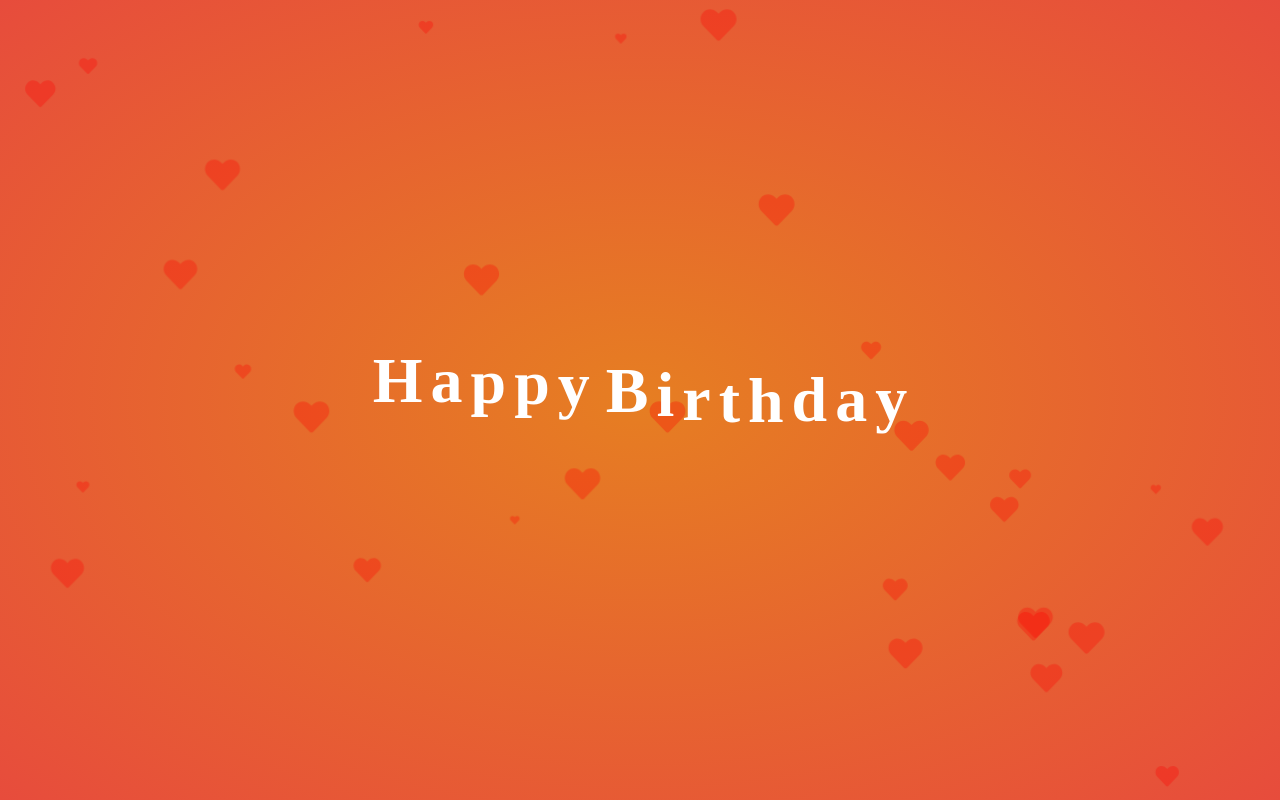
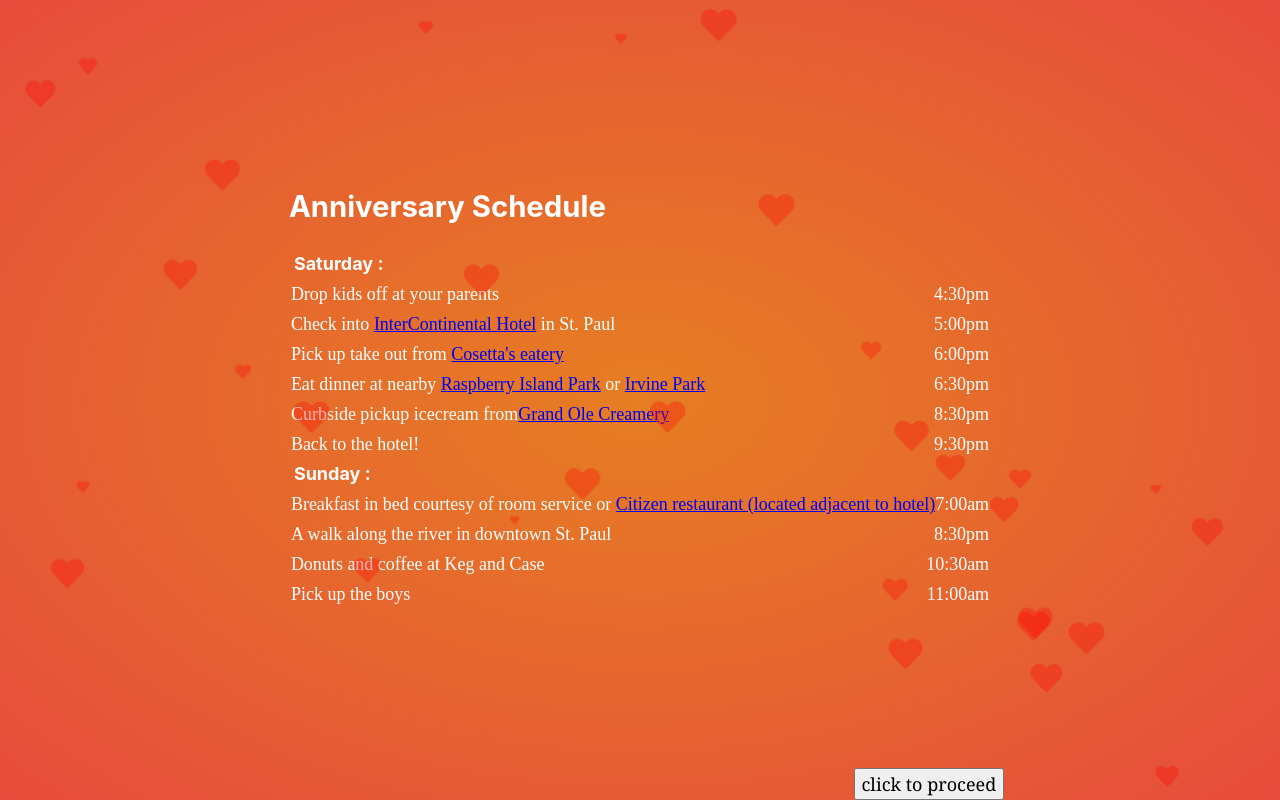
Before and after one commit to ejnelson/ejnelson, a Gatsby site: page /32 in a window 1280 px wide. Shown: the top 800 px of the page. Built offline with nearby package versions, Linux system fonts and the light colour scheme; Gatsby itself is replaced by a stand-in of ours.

Commit message:
adding a button

```diff
--- a/src/components/birthdayWrapper.js
+++ b/src/components/birthdayWrapper.js
@@ -9,7 +9,8 @@ const listOfWords = [
   "HOT",
   "BRAVE",
   "LOVING",
-  "SEXY",
+  "COURAGEOUS",
+  "WORTHY",
   "STRONG",
   "SMART",
   "STRONG WILLED",
--- a/src/pages/32.js
+++ b/src/pages/32.js
@@ -44,8 +44,88 @@ const Message = ({ toggleWords, onClick }) => {
   )
 }
 
+const Schedule = ({ toggleWords, onClick }) => {
+  // useEffect(() => {
+  //   toggleWords(false)
+  // }, [])
+  return (
+    <div className="message">
+      <h2 onClick={onClick}>Anniversary Schedule</h2>
+      <h4>Saturday :</h4>
+      <div className="event">
+        <span>Drop kids off at your parents</span>
+        <span>4:30pm</span>
+      </div>
+      <div className="event">
+        <span>
+          Check into{" "}
+          <a href="https://www.intercontinentalstp.com/">
+            InterContinental Hotel
+          </a>{" "}
+          in St. Paul
+        </span>
+        <span>5:00pm</span>
+      </div>
+      <div className="event">
+        <span>
+          Pick up take out from <a href="cosettas.com">Cosetta's eatery</a>
+        </span>
+        <span>6:00pm</span>
+      </div>
+      <div className="event">
+        <span>
+          Eat dinner at nearby{" "}
+          <a href="https://www.stpaul.gov/departments/parks-recreation/harriet-island/raspberry-island">
+            Raspberry Island Park
+          </a>{" "}
+          or{" "}
+          <a href="https://www.stpaul.gov/facilities/irvine-park">
+            Irvine Park
+          </a>
+        </span>
+        <span>6:30pm</span>
+      </div>
+      <div className="event">
+        <span>
+          Curbside pickup icecream from
+          <a href="https://icecreampizzaroseville.com/wp-content/uploads/2020/05/Curbside-Menu-Grand-1.pdf">
+            Grand Ole Creamery
+          </a>
+        </span>
+        <span>8:30pm</span>
+      </div>
+      <div className="event">
+        <span>Back to the hotel!</span>
+        <span>9:30pm</span>
+      </div>
+      <h4>Sunday :</h4>
+      <div className="event">
+        <span>
+          Breakfast in bed courtesy of room service or{" "}
+          <a href="http://citizensaintpaul.com/index.php/breakfast-menu/#1505587621394-0d490114-c3da">
+            Citizen restaurant (located adjacent to hotel)
+          </a>
+        </span>
+        <span>7:00am</span>
+      </div>
+      <div className="event">
+        <span>A walk along the river in downtown St. Paul</span>
+        <span>8:30pm</span>
+      </div>
+      <div className="event">
+        <span>Donuts and coffee at Keg and Case</span>
+        <span>10:30am</span>
+      </div>
+      <div className="event">
+        <span>Pick up the boys</span>
+        <span>11:00am</span>
+      </div>
+    </div>
+  )
+}
+
 const Christa = () => {
-  const [step, setStep] = useState(1)
+  const [step, setStep] = useState(3)
   const [renderedClass, setRenderedClass] = useState("hidden")
   const [showTips, setShowTips] = useState(false)
 
@@ -71,7 +151,7 @@ const Christa = () => {
   const steps = {
     [1]: HappyBirthday,
     [2]: Message,
-    // [3]: Schedule,
+    [3]: Schedule,
   }
   const handleToggleWords = () => {
     console.log("TOGGLED")
@@ -88,6 +168,11 @@ const Christa = () => {
         toggleWords={handleToggleWords}
         onClick={handleClick}
       />
+      <div className={"proceedContainer"}>
+        <button className={"proceed"} onClick={handleClick}>
+          click to proceed
+        </button>
+      </div>
     </BirthdayWrapper>
   )
 }
--- a/src/pages/32.scss
+++ b/src/pages/32.scss
@@ -64,7 +64,7 @@ h1 {
 
 @keyframes grow2 {
   50% {
-    transform: scale(0.6);
+    transform: scale(0.5);
   }
 }
 
@@ -82,7 +82,29 @@ h1 {
   flex-direction: column;
   // align-items: center;
   justify-content: center;
-  height: 100vh;
   max-width: 80vw;
   font-family: "Lobster", cursive;
 }
+
+.event {
+  display: flex;
+  justify-content: space-between;
+  margin: 2px;
+  align-items: flex-end;
+}
+h4 {
+  margin: 5px;
+}
+
+.proceedContainer {
+  position: fixed;
+  bottom: 0px;
+  display: flex;
+  justify-content: center;
+  align-items: center;
+  width: 100%;
+}
+.proceed {
+  margin-top: 30px;
+  align-self: center;
+}
```
